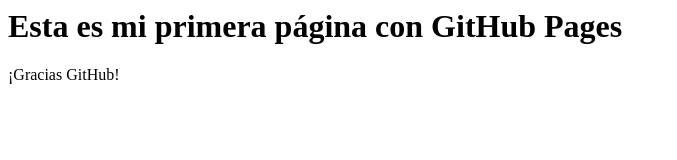
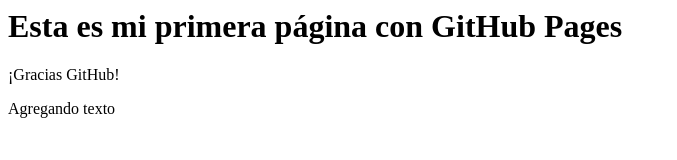
Before and after one commit to rsa202007/Firstrepo, a plain HTML site: page index.html in a window 1280 px wide. Shown: the whole page, without its empty margins (0-677 px from the left). Drawn offline with Linux system fonts and the light colour scheme.

Commit message:
cambios!

```diff
--- a/index.html
+++ b/index.html
@@ -1,4 +1,5 @@
 <html>
 <h1> Esta es mi primera página con GitHub Pages </h1>
 <p>¡Gracias GitHub!</p>
+<p>Agregando texto<p>
 </html>
```
